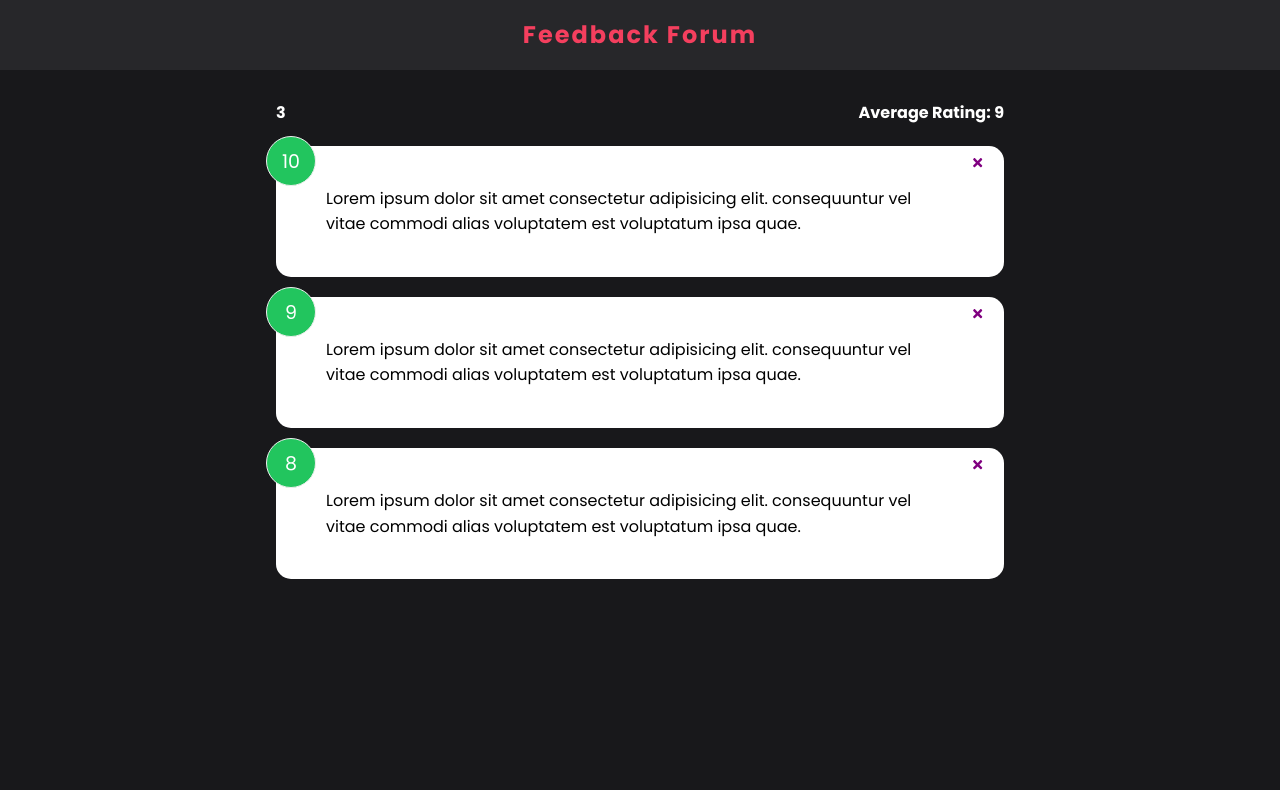
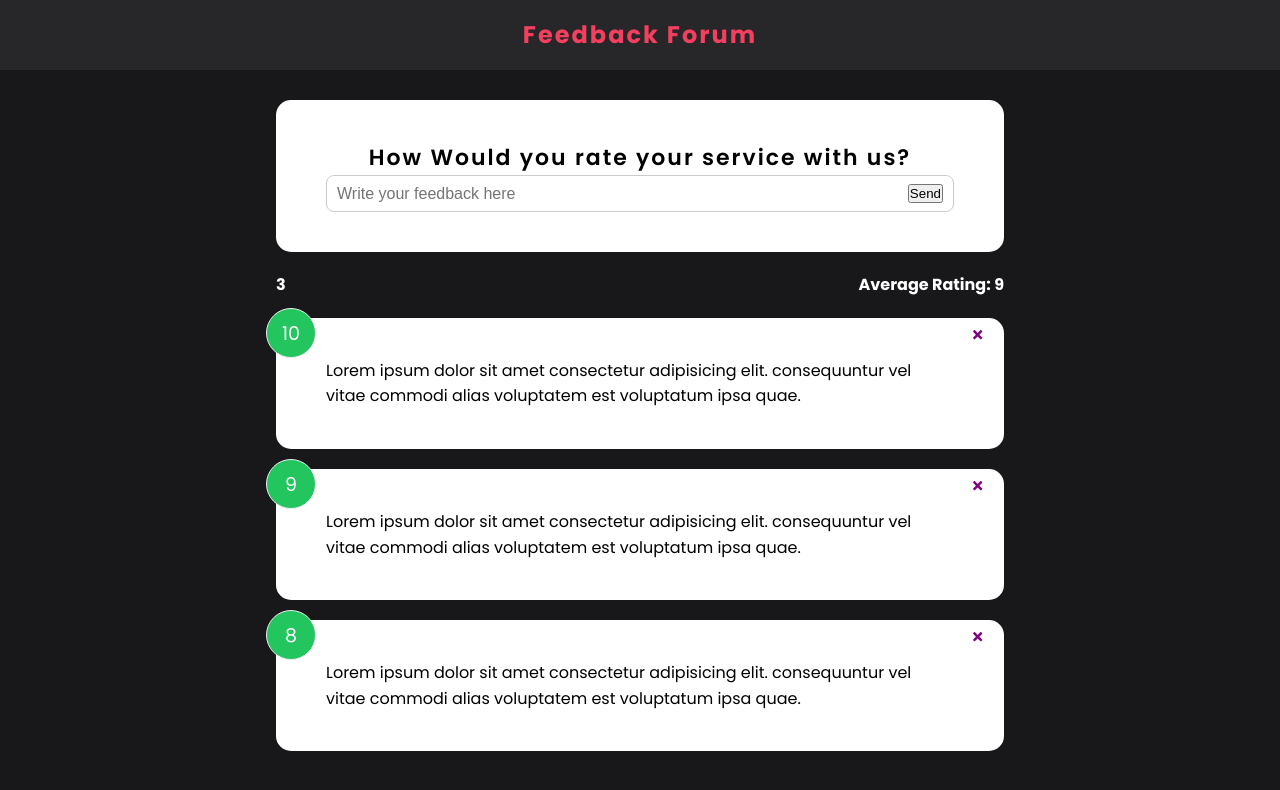
Before and after one commit to Akash52/feedback-forum, a React (Create React App) app: page / in a window 1280 px wide. Shown: the top 790 px of the page. Built offline with nearby package versions, Linux system fonts and the light colour scheme.

Commit message:
Form Input & State

```diff
--- a/src/App.js
+++ b/src/App.js
@@ -1,4 +1,5 @@
 import React, { useState } from 'react'
+import FeedbackForm from './components/FeedbackForm'
 import FeedbackList from './components/FeedbackList'
 import FeedbackStats from './components/FeedbackStats'
 import Header from './components/Header'
@@ -16,6 +17,7 @@
     <>
       <Header />
       <div className="container">
+        <FeedbackForm />
         <FeedbackStats feedback={feedback} />
         <FeedbackList feedback={feedback} handleDelete={deleteFeedback} />
       </div>
--- /dev/null
+++ b/src/components/FeedbackForm.jsx
@@ -0,0 +1,28 @@
+import Card from './shared/Card'
+import { useState } from 'react'
+
+const FeedbackForm = () => {
+  const [text, setText] = useState('')
+
+  function handleTextChange(e) {
+    setText(e.target.value)
+  }
+
+  return (
+    <Card>
+      <h2>How Would you rate your service with us?</h2>
+      <div className="input-group">
+        <input
+          type="text"
+          onChange={handleTextChange}
+          value={text}
+          placeholder="Write your feedback here"
+        />
+
+        <button type="submit">Send</button>
+      </div>
+    </Card>
+  )
+}
+
+export default FeedbackForm
```
